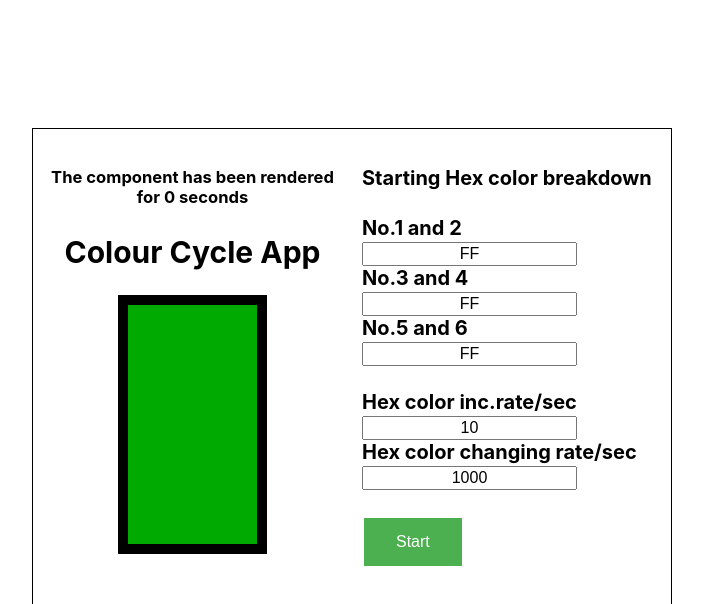
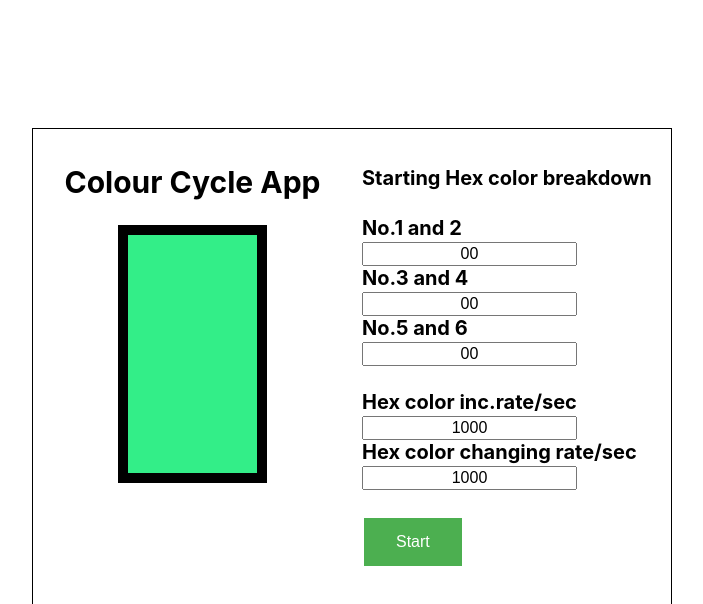
Before and after one commit to manjula-guneratne/color_cycle_app, a React (Create React App) app: page / in a window 1280 px wide. Shown: the top 604 px of the page, without its empty margins (288-991 px from the left). Built offline with nearby package versions, Linux system fonts and the light colour scheme.

Commit message:
hex colour changing according to inc. rate

```diff
--- a/src/App.js
+++ b/src/App.js
@@ -7,12 +7,12 @@ function App() {
   const [intervalId, setIntervalId] = useState(0);
 
   const [colorValue, setColorValue] = useState({
-    firstColorValues: "FF",
-    secondColorValues: "FF",
-    thirdColorValues: "FF",
-    colorIncRate: "10", //SETTING the default colour incremental rate
+    firstColorValues: "00",
+    secondColorValues: "00",
+    thirdColorValues: "00",
+    colorIncRate: "1000", //SETTING the default colour incremental rate
     colorChangeRate: "1000", //SETTING the default colour Changing rate
-    hexColour: "00AA00",
+    hexColour: "000000",
   });
 
   const getInputValue = (e) => {
@@ -48,33 +48,32 @@ function App() {
     colorCombined();
   };
 
+  // Getting the starting HEX colour
   let colorCombined = () => {
-    //Combined HEX colour value
     const newHexColour =
       colorValue.firstColorValues +
       colorValue.secondColorValues +
       colorValue.thirdColorValues;
 
     setColorValue({ ...colorValue, hexColour: newHexColour });
-
-    console.log("New hex values: " + colorValue.hexColour);
-
-    return true;
-    // return "#" + colorValue.hexColour;
   };
 
-    //Everytime the setCount changes (i.e. effected by the colour change rate) this should also be effected
-    useEffect(() => {
-      console.log(`The current value is ${count}`);
-    });
+  //Everytime the setCount changes (i.e. effected by the colour change rate) this should also be effected
+  useEffect(() => {
+    //Change hex into decimal and increase it
+    let incDecColour =
+      parseInt(colorValue.hexColour, 16) + parseInt(colorValue.colorIncRate);
+    console.log("Increasing dec colour value: ", incDecColour);
 
+    let decIntoHex = incDecColour.toString(16);
+
+    setColorValue({ ...colorValue, hexColour: decIntoHex });
+    console.log("New hex values: " + colorValue.hexColour);
+  }, [count]);
 
   return (
     <div className="flex-container">
       <div className="flex-left">
-        <div>
-          <h5>The component has been rendered for {count} seconds</h5>
-        </div>
         <h2>Colour Cycle App</h2>
         <p
           className="box"
```
